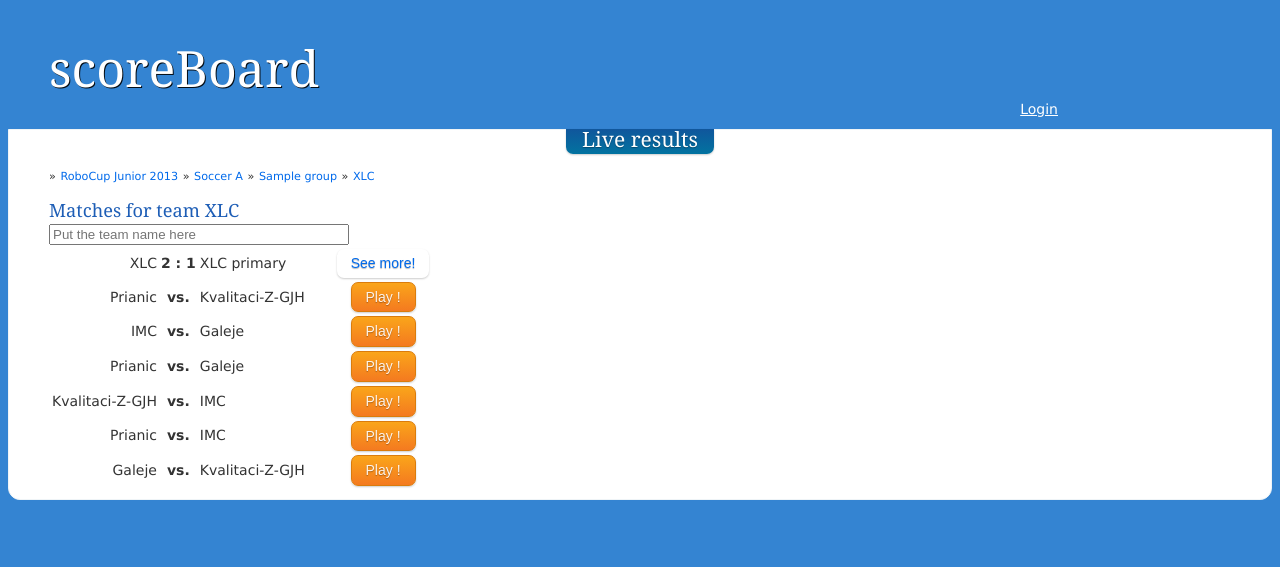
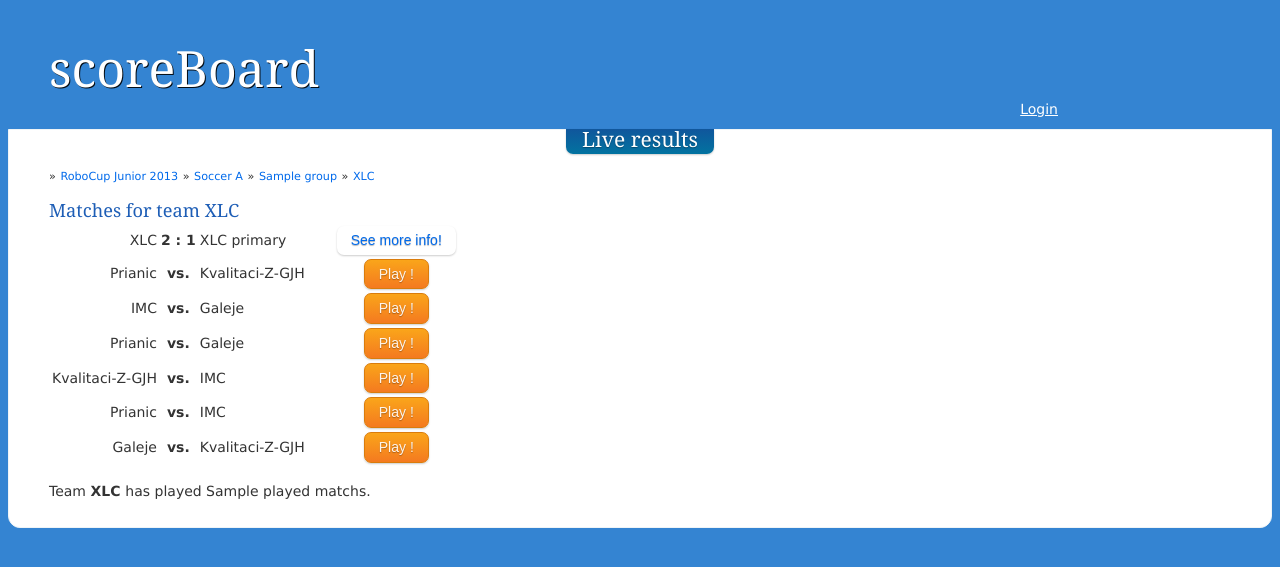
Before and after one commit to xlcteam/scoreBoard, a Django app: template scoreboard/templates/team.html in a window 1280 px wide. Shown: the top 567 px of the page. Run offline with Django 3.2, Linux system fonts and the light colour scheme; data comes from the database, SQL or seed files in the repository; the template is opened without the code that fills it: values that come from a table or form of the project are taken from there, most other values are stand-ins (such as "Sample title", 1, 10 or a date in 2020); parts of the project's set-up code (start-up, migrations or seed data) failed here and were passed over; some libraries are stand-ins or nearby versions.

Commit message:
team updated

```diff
--- a/scoreboard/templates/matches.html
+++ b/scoreboard/templates/matches.html
@@ -33,7 +33,7 @@
                 </td>
                 <td align="center">
                   <a class="smaller button" href="/results/match/{{ match.id }}"> See
-                    more!</a>
+                    more info!</a>
                 </td>
            {% endif %}
 
--- a/scoreboard/templates/team.html
+++ b/scoreboard/templates/team.html
@@ -8,6 +8,10 @@
     <a href="/team/{{team.id}}">{{team.name}}</a>
 </div>
 <h2> Matches for team {{ team.name }} </h2>
-{% include "quicksearch.html" %}
 {% include "matches.html" %}
+
+<p>
+Team <strong>{{ team.name }} </strong> has played {{ played }} match{{ played|pluralize }}.
+</p>
+
 {% endblock %}
--- a/scorebrd/views.py
+++ b/scorebrd/views.py
@@ -146,8 +146,11 @@ def team(request, team_id):
 
     matches = list(chain(Match.objects.filter(teamA=team),
             Match.objects.filter(teamB=team)))
+    played = Match.objects.filter(teamA=team, playing='D').count() + \
+            Match.objects.filter(teamB=team, playing='D').count()
+
     return {'group': group, 'competition': competition, 'event': event,
-            'team': team, 'matches': matches}
+            'team': team, 'matches': matches, 'played': played}
 
 @render_to('index.html')
 def index(request):
```
